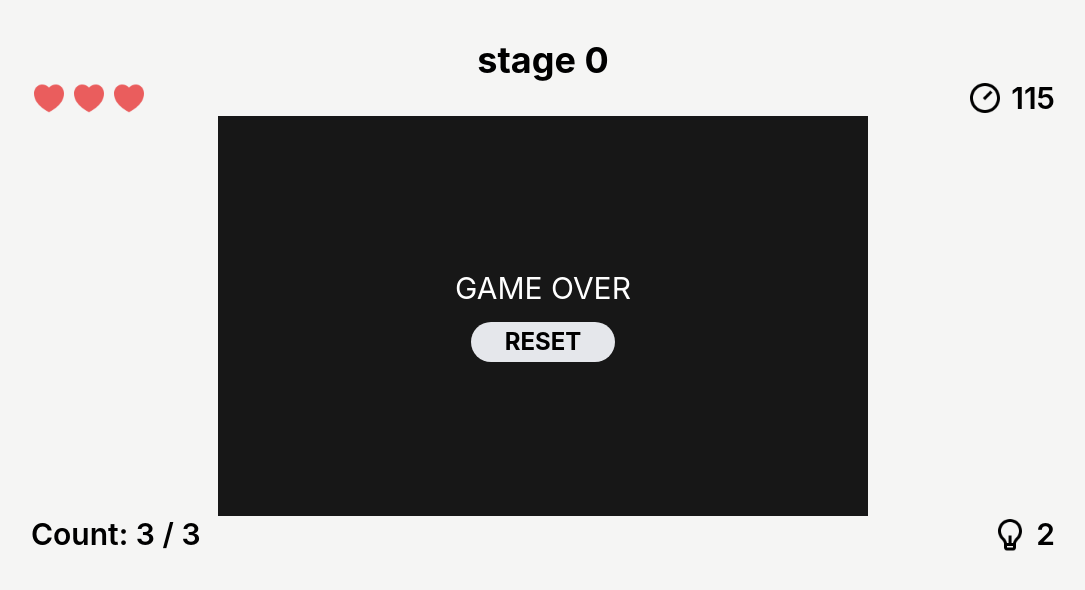
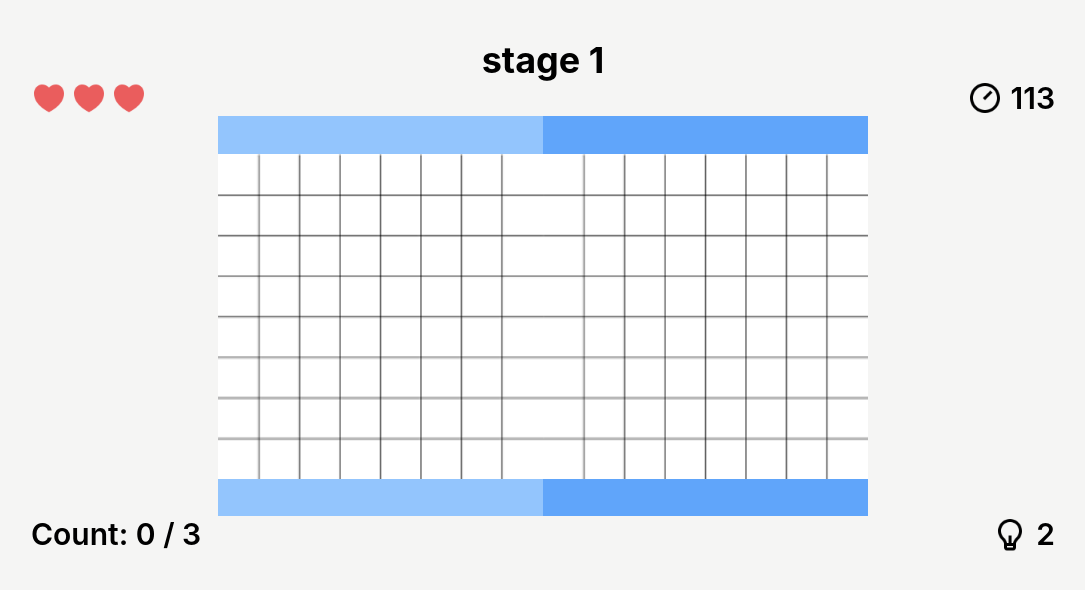
Before and after one commit to k-hanseul/khs_games_web, a React (Create React App) app: page /#/ in a window 1280 px wide. Shown: the top 590 px of the page, without its empty margins (97-1182 px from the left). Built offline with nearby package versions, Linux system fonts and the light colour scheme.

Commit message:
20250422-khs-1

```diff
--- a/src/components/SpotTheDifference.tsx
+++ b/src/components/SpotTheDifference.tsx
@@ -29,6 +29,11 @@ const SpotTheDifference = () => {
             { left: 50, bottom: 50, pos: "left-[50%] bottom-[50%]" },
             { left: 40, bottom: 45, pos: "left-[40%] bottom-[45%]" },
             { left: 30, bottom: 35, pos: "left-[30%] bottom-[35%]" }
+        ],
+        [
+            { left: 50, bottom: 50, pos: "left-[50%] bottom-[50%]" },
+            { left: 40, bottom: 45, pos: "left-[40%] bottom-[45%]" },
+            { left: 30, bottom: 35, pos: "left-[30%] bottom-[35%]" }
         ]
     ];
 
@@ -36,10 +41,19 @@ const SpotTheDifference = () => {
     const [time, setTime] = useState(STAGE_TIME);
     const [life, setLife] = useState(STAGE_LIFE);
     const [hint, setHint] = useState(STAGE_HINT);
-    const [isOver, setIsOver] = useState(true);
+    const [isOver, setIsOver] = useState(false);
+    const intervalRef = useRef<any>(null);
+
+    const settingStage = (isReset: boolean) => {
+        setStage(isReset ? 0 : (prev) => prev + 1);
+        setTime(STAGE_TIME);
+        setLife(STAGE_LIFE);
+        setHint(STAGE_HINT);
+        setPointStates(getListState)
+    };
 
     const getListState = () => {
-        let states = new Array(stagePoint[stage].length).fill(true);
+        let states = new Array(stagePoint[stage].length).fill(false);
         return states;
     };
     const [pointStates, setPointStates] = useState(getListState);
@@ -49,27 +63,41 @@ const SpotTheDifference = () => {
     // }, []);
 
     useEffect(() => {
-        const timer = setInterval(() => {
+
+        intervalRef.current = setInterval(() => {
             setTime((prevTime) => prevTime - 1);
         }, 1000);
 
+        // const timer = setInterval(() => {
+        //     setTime((prevTime) => prevTime - 1);
+        // }, 1000);
+
         if (time <= 0) {
-            clearInterval(timer);
-            console.log('타이머가 종료되었습니다.');
+            clearInterval(intervalRef.current);
+            // clearInterval(timer);
+            setIsOver(true);
         }
 
         return () => {
-            clearInterval(timer);
+            clearInterval(intervalRef.current);
+            // clearInterval(timer);
         };
     }, [time]);
 
-    const settingStage = (isReset: boolean) => {
-        setStage(isReset ? 0 : (prev) => prev + 1);
-        setTime(STAGE_TIME);
-        setLife(STAGE_LIFE);
-        setHint(STAGE_HINT);
-        setPointStates(getListState)
-    };
+    useEffect(() => {
+        if (life <= 0) {
+            clearInterval(intervalRef.current);
+            setIsOver(true);
+        }
+    }, [life]);
+
+    // useEffect(() => {
+    //     console.log("pointStates.filter((s) => s === true).length: " + pointStates.filter((s) => s === true).length + " / pointStates.length: " + pointStates.length);
+
+    //     if (pointStates.filter((s) => s === true).length === pointStates.length) {
+    //         console.log('winnn');
+    //     }
+    // }, [pointStates]);
 
     const settingGameOver = () => {
 
@@ -95,7 +123,8 @@ const SpotTheDifference = () => {
         console.log("#### clickX: " + clickX + " / clickY: " + clickY); // 클릭 한 곳의 좌측 하단 기준 좌표 퍼센테이지지
 
         points.forEach(function (p, i) {
-            if (!pointStates[stage][i]) {
+            // console.log("#### p: " + JSON.stringify(p) + " / pointStates["+i+"]: " + pointStates[i]);
+            if (!pointStates[i]) {
                 // console.log("#### pointX: " + pointX + " / pointY: " + pointY);
                 if (Math.abs(clickX - p.left) <= 5 && Math.abs(clickY - p.bottom) <= 5) {
                     // console.log("#### x: " + x + " / y: " + y + " / width: " + width + " / height: " + height + " / clickX: " + clickX + " / clickY: " + clickY);
@@ -104,6 +133,14 @@ const SpotTheDifference = () => {
                 }
             }
         });
+
+        if (successIdx === -1) {
+            setLife((prev) => prev - 1);
+        } else {
+            pointStates[successIdx] = true;
+            console.log("### successIdx: " + successIdx + " / pointStates: " + pointStates);
+
+        }
     };
 
     /*
@@ -171,12 +208,13 @@ const SpotTheDifference = () => {
         <div className="w-screen h-screen bg-stone-100">
             <div className="py-10 w-full h-full justify-items-center ">
 
-                <div className="text-4xl font-bold">stage {stage}</div>
+                <div className="text-4xl font-bold">stage {stage + 1}</div>
                 <div className="w-4/5 flex row gap-x-10 justify-between">
                     <div className="flex  gap-x-1 ">
                         {
                             [...Array(life)].map((l, i) => (
-                                <img src={process.env.PUBLIC_URL + '/img/SpotTheDifference/heart-3-fill.png'} alt="" key={"heart_on_" + i} className="w-9 object-contain" />
+                                // <img src={process.env.PUBLIC_URL + '/img/SpotTheDifference/'+(life > i ? 'heart-3-fill.png' : 'heart-3-line.png')} alt="" key={"heart_" + i} className="w-9 object-contain" />
+                                <img src={process.env.PUBLIC_URL + '/img/SpotTheDifference/heart-3-fill.png'} alt="" key={"heart_" + i} className="w-9 object-contain" />
 
                             ))
                         }
@@ -198,7 +236,7 @@ const SpotTheDifference = () => {
 
                                 {
                                     stagePoint[stage].map((p, index) => (
-                                        <div className={"absolute w-[30px] h-[30px] rounded-full border-4 border-[#1c1917] opacity-80 -translate-x-1/2 translate-y-1/2 " + stagePoint[stage][index].pos} key={"point_" + index}></div>
+                                        <div className={"absolute w-[30px] h-[30px] rounded-full border-4 border-[#ae8366] opacity-80 -translate-x-1/2 translate-y-1/2 " + (pointStates[index] === true ? "visible " : "invisible ") + stagePoint[stage][index].pos} key={"point_" + index}></div>
                                     ))
                                 }
                             </div>
@@ -210,10 +248,9 @@ const SpotTheDifference = () => {
                             <img src={stageImg[stage][0]} alt="" className="absolute w-full h-full object-contain" />
 
                             <div className="absolute w-full h-full" onClick={onClickImage}>
-
                                 {
                                     stagePoint[stage].map((p, index) => (
-                                        <div className={"absolute w-[30px] h-[30px] rounded-full border-4 border-[#ae8366] opacity-80 -translate-x-1/2 translate-y-1/2 " + stagePoint[stage][index].pos} key={"point_" + index}></div>
+                                        <div className={"absolute w-[30px] h-[30px] rounded-full border-4 border-[#ae8366] opacity-80 -translate-x-1/2 translate-y-1/2 " + (pointStates[index] === true ? "visible " : "invisible ") + stagePoint[stage][index].pos} key={"point_" + index}></div>
                                     ))
                                 }
                             </div>
@@ -229,7 +266,7 @@ const SpotTheDifference = () => {
                     </div>
                 }
                 <div className="w-4/5 flex row gap-x-10 justify-between">
-                    <div className="text-3xl font-semibold">Count: {pointStates.length} / {pointStates.filter((s) => s === true).length}</div>
+                    <div className="text-3xl font-semibold">Count: {pointStates.filter((s) => s === true).length} / {pointStates.length}</div>
                     <div className="flex gap-2">
                         <img src={process.env.PUBLIC_URL + '/img/SpotTheDifference/lightbulb-line.png'} alt="" className="w-9 object-contain" />
                         <div className="text-3xl font-semibold">{hint}</div>
```
